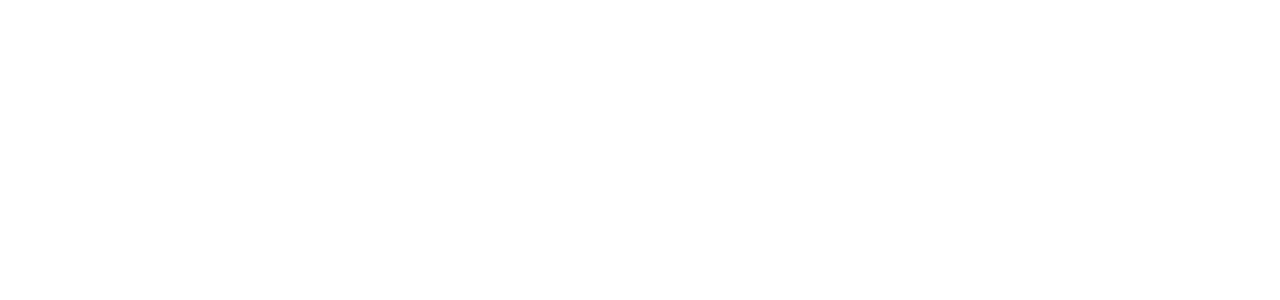
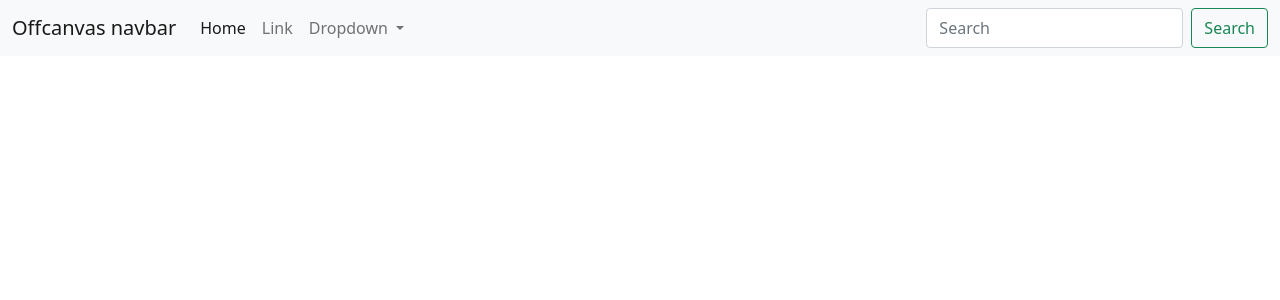
Before and after one commit to gamefootage/django-project, a Django app: page / in a window 1280 px wide. Before the commit the part shown is empty. Shown: the top 300 px of the page. Run offline with Django 3.2, Linux system fonts and the light colour scheme.

Commit message:
Add basic header placeholder

```diff
--- a/templates/base.html
+++ b/templates/base.html
@@ -18,12 +18,8 @@
 		{% endblock %}
 
         {% block core_js %}
-            <script src="https://cdn.jsdelivr.net/npm/@popperjs/core@2.9.3/dist/umd/popper.min.js"
-            integrity="sha384-W8fXfP3gkOKtndU4JGtKDvXbO53Wy8SZCQHczT5FMiiqmQfUpWbYdTil/SxwZgAN" crossorigin="anonymous"></script>
-            <script src="https://cdn.jsdelivr.net/npm/bootstrap@5.1.1/dist/js/bootstrap.min.js"
-            integrity="sha384-skAcpIdS7UcVUC05LJ9Dxay8AXcDYfBJqt1CJ85S/CFujBsIzCIv+l9liuYLaMQ/" crossorigin="anonymous"></script>
-            <script src="https://cdn.jsdelivr.net/npm/bootstrap@5.1.1/dist/js/bootstrap.bundle.min.js"
-            integrity="sha384-/bQdsTh/da6pkI1MST/rWKFNjaCP5gBSY4sEBT38Q/9RBh9AH40zEOg7Hlq2THRZ" crossorigin="anonymous"></script>
+            <script src="https://cdn.jsdelivr.net/npm/bootstrap@5.1.3/dist/js/bootstrap.bundle.min.js"
+                    integrity="sha384-ka7Sk0Gln4gmtz2MlQnikT1wXgYsOg+OMhuP+IlRH9sENBO0LRn5q+8nbTov4+1p" crossorigin="anonymous"></script>
         {% endblock %}
 
         {% block extra_js %}
@@ -32,7 +28,49 @@
         <title>Jersey Rewind {% block extra_title %}{% endblock%}</title>
     </head>
     <body>
-        <header class="container-fluid fixed-top"></header>
+        <header class="fixed-top">
+            <nav class="navbar navbar-light bg-light fixed-top navbar-expand-lg">
+                <div class="container-fluid">
+                    <button class="navbar-toggler" type="button" data-bs-toggle="offcanvas" data-bs-target="#offcanvasNavbar" aria-controls="offcanvasNavbar">
+                        <span class="navbar-toggler-icon"></span>
+                    </button>
+                    <a class="navbar-brand" href="#">Offcanvas navbar</a>
+                    <div class="offcanvas offcanvas-start" tabindex="-1" id="offcanvasNavbar" aria-labelledby="offcanvasNavbarLabel">
+                        <div class="offcanvas-header">
+                        <h5 class="offcanvas-title" id="offcanvasNavbarLabel">Offcanvas</h5>
+                        <button type="button" class="btn-close text-reset" data-bs-dismiss="offcanvas" aria-label="Close"></button>
+                        </div>
+                        <div class="offcanvas-body">
+                        <ul class="navbar-nav justify-content-start flex-grow-1 pe-3">
+                            <li class="nav-item">
+                            <a class="nav-link active" aria-current="page" href="#">Home</a>
+                            </li>
+                            <li class="nav-item">
+                            <a class="nav-link" href="#">Link</a>
+                            </li>
+                            <li class="nav-item dropdown">
+                            <a class="nav-link dropdown-toggle" href="#" id="offcanvasNavbarDropdown" role="button" data-bs-toggle="dropdown" aria-expanded="false">
+                                Dropdown
+                            </a>
+                            <ul class="dropdown-menu" aria-labelledby="offcanvasNavbarDropdown">
+                                <li><a class="dropdown-item" href="#">Action</a></li>
+                                <li><a class="dropdown-item" href="#">Another action</a></li>
+                                <li>
+                                <hr class="dropdown-divider">
+                                </li>
+                                <li><a class="dropdown-item" href="#">Something else here</a></li>
+                            </ul>
+                            </li>
+                        </ul>
+                        <form class="d-flex">
+                            <input class="form-control me-2" type="search" placeholder="Search" aria-label="Search">
+                            <button class="btn btn-outline-success" type="submit">Search</button>
+                        </form>
+                        </div>
+                    </div>
+                </div>
+              </nav>
+        </header>
 
         {% if messages %}
             <div class="message-container"></div>
```
